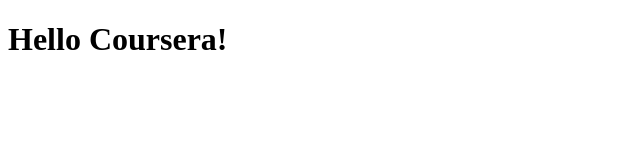
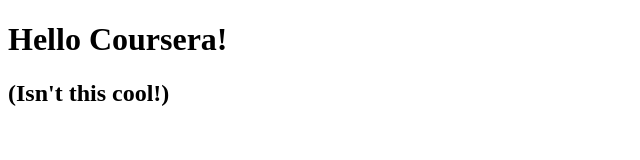
Before and after one commit to JuliaDietrich5/coursera-tests, a plain HTML site: page site/index.html in a window 1280 px wide. Shown: the whole page, without its empty margins (0-640 px from the left). Drawn offline with Linux system fonts and the light colour scheme.

Commit message:
Subheading added to page content.

```diff
--- a/site/index.html
+++ b/site/index.html
@@ -5,5 +5,6 @@
 </head>
 <body>
 <h1>Hello Coursera!</h1>
+<h2>(Isn't this cool!)</h2>
 </body>
 </html>
```
